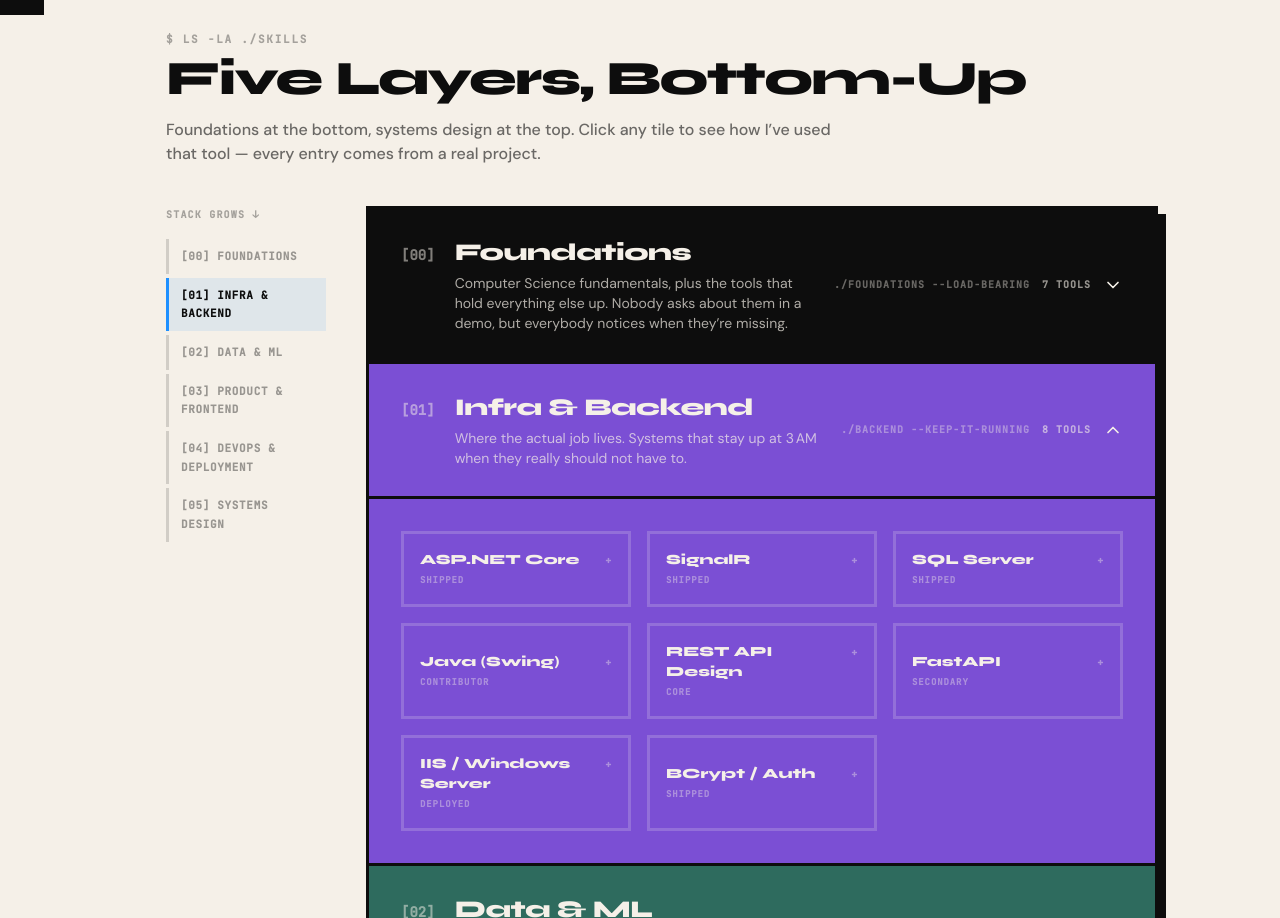
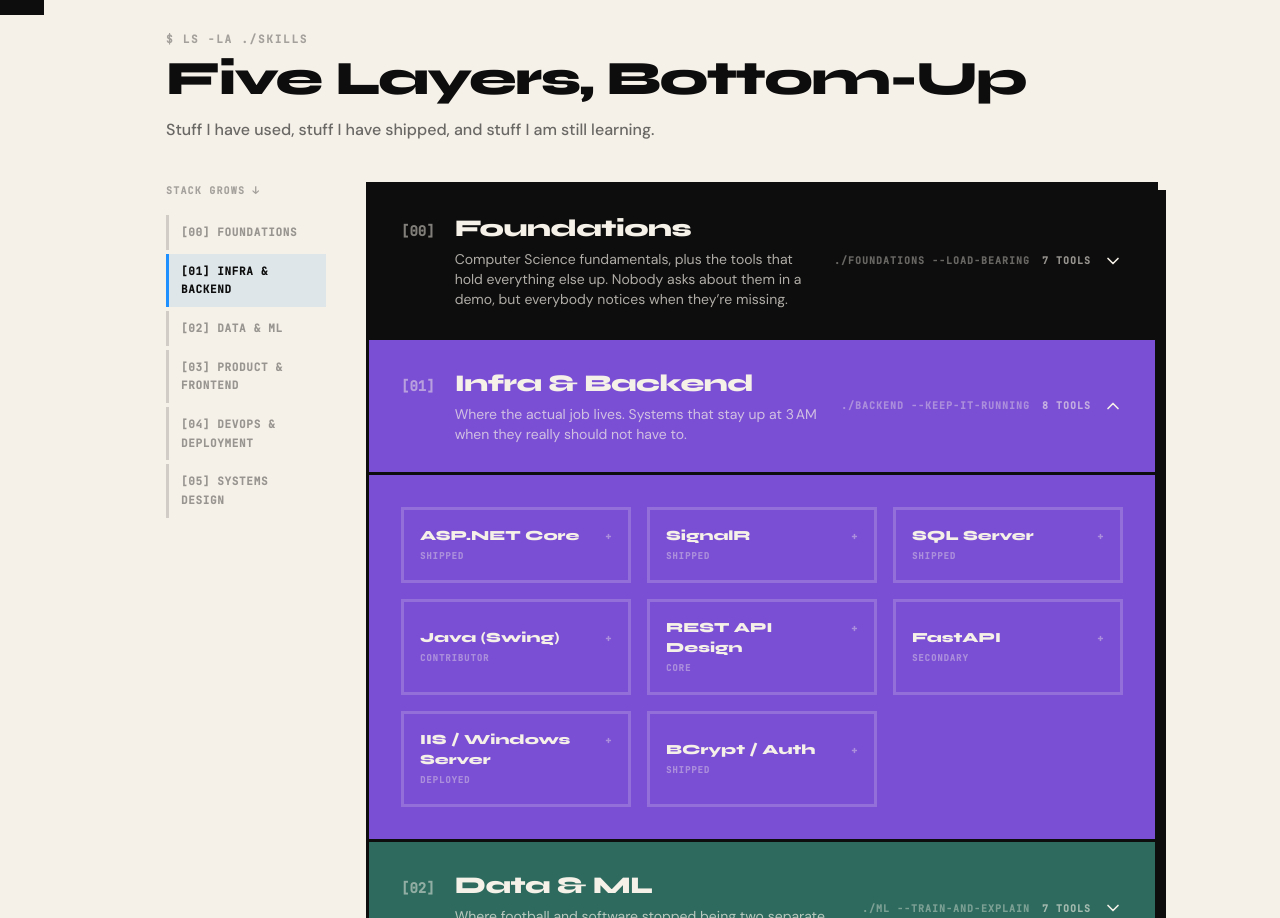
Before and after one commit to adityajha1606/adityajha-portfolio, a Next.js app: page /stack in a window 1280 px wide. Shown: the part 785-1703 px from the top of the page. Built offline with nearby package versions, Linux system fonts and the light colour scheme; no server answers.

Commit message:
chore: sync lockfile and update Stack page description

```diff
--- a/app/stack/page.tsx
+++ b/app/stack/page.tsx
@@ -44,8 +44,7 @@
           Five Layers, Bottom-Up
         </h2>
         <p className="font-body font-medium text-base text-ink/60 max-w-[62ch] mb-10">
-          Foundations at the bottom, systems design at the top. Click any tile to see how I’ve
-          used that tool — every entry comes from a real project.
+          Stuff I have used, stuff I have shipped, and stuff I am still learning.
         </p>
         <StackExplorer layers={stackLayers} defaultOpenId="infra-backend" />
       </SectionWrapper>
```
Also changed, not shown: 1 other file (tests, documents, lock files or other folders).
